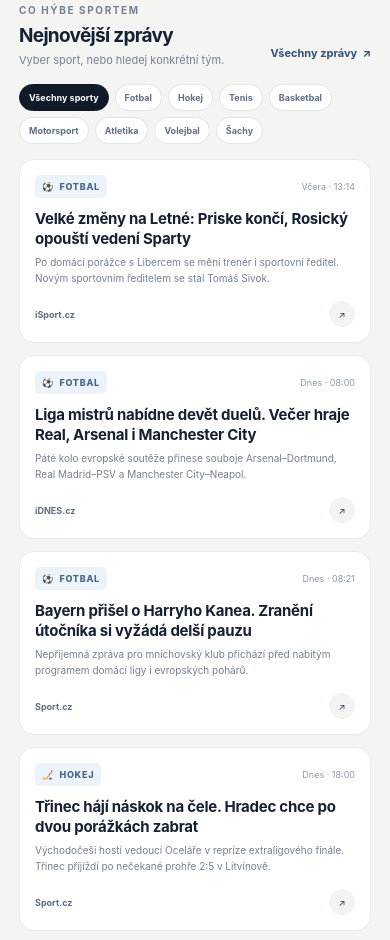
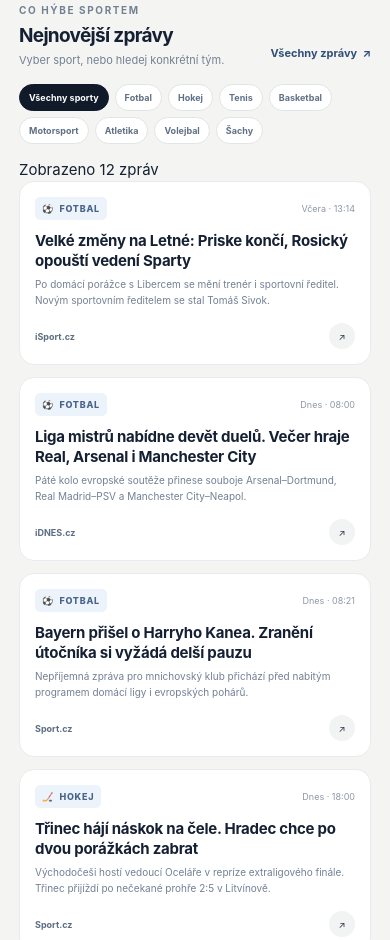
Before and after one commit to krystofdopita/osobni-stranka, a plain HTML site: page outputs/index.html in a window 390 px wide. Shown: the part 828-1768 px from the top of the page. Drawn offline with Linux system fonts and the light colour scheme.

Commit message:
a11y: oznámen počet filtrovaných zpráv

```diff
--- a/outputs/index.html
+++ b/outputs/index.html
@@ -72,6 +72,7 @@
           <section id="zpravy" class="news-section">
             <div class="section-head"><div><div class="eyebrow">Co hýbe sportem</div><h2>Nejnovější zprávy</h2><p>Vyber sport, nebo hledej konkrétní tým.</p></div><button class="text-link" id="clearFilters">Všechny zprávy&nbsp; ↗</button></div>
             <div class="filters" id="filters" aria-label="Filtrovat zprávy podle sportu"></div>
+            <div id="newsCount" class="news-count" role="status" aria-live="polite"></div>
             <div id="newsResults"><div class="news-grid" id="newsGrid"></div><div class="empty-state">Pro tento filtr tu nic není. Zkus jiný sport nebo hledej jiný výraz.</div></div>
           </section>
           <aside class="right-column">
@@ -142,7 +143,7 @@
     const initials=name=>{let words=name.replace(/^(HC|FC|AC|SK|FK)\s+/,'').split(/\s+/);return (words.length>1?words[0][0]+words[1][0]:words[0].slice(0,2)).toUpperCase()};
     function teamButton(name,cls='team-open'){let info=teamInfo[name]||{};return `<button class="${cls}" data-team="${esc(name)}" data-sport="${esc(info.sport||'Sport')}">${esc(name)}</button>`}
     function renderFilters(){document.getElementById('filters').innerHTML=sports.map(s=>`<button class="filter ${s===activeSport?'active':''}" data-sport-filter="${s}">${s==='Vše'?'Všechny sporty':s}</button>`).join('')}
-    function renderNews(){const q=document.getElementById('searchInput').value.trim().toLocaleLowerCase('cs');const shown=news.filter(n=>(activeSport==='Vše'||n.sport===activeSport)&&(!q||[n.title,n.summary,n.sport,n.source,...n.teams].join(' ').toLocaleLowerCase('cs').includes(q)));document.getElementById('newsGrid').innerHTML=shown.map(n=>`<article class="news-card"><div class="news-meta"><span class="sport-tag">${n.icon} &nbsp;${esc(n.sport)}</span><span class="news-time">${esc(n.time)}</span></div><h3>${esc(n.title)}</h3><p>${esc(n.summary)}</p><div class="news-card-foot"><span class="news-source">${esc(n.source)}</span><a class="arrow-link" href="${n.url}" target="_blank" rel="noreferrer" aria-label="Otevřít zdroj článku">↗</a></div></article>`).join('');document.getElementById('newsResults').classList.toggle('no-results',shown.length===0)}
+    function renderNews(){const q=document.getElementById('searchInput').value.trim().toLocaleLowerCase('cs');const shown=news.filter(n=>(activeSport==='Vše'||n.sport===activeSport)&&(!q||[n.title,n.summary,n.sport,n.source,...n.teams].join(' ').toLocaleLowerCase('cs').includes(q)));document.getElementById('newsGrid').innerHTML=shown.map(n=>`<article class="news-card"><div class="news-meta"><span class="sport-tag">${n.icon} &nbsp;${esc(n.sport)}</span><span class="news-time">${esc(n.time)}</span></div><h3>${esc(n.title)}</h3><p>${esc(n.summary)}</p><div class="news-card-foot"><span class="news-source">${esc(n.source)}</span><a class="arrow-link" href="${n.url}" target="_blank" rel="noreferrer" aria-label="Otevřít zdroj článku">↗</a></div></article>`).join('');document.getElementById('newsCount').textContent=`Zobrazeno ${shown.length} ${shown.length===1?'zpráva':shown.length>1&&shown.length<5?'zprávy':'zpráv'}`;document.getElementById('newsResults').classList.toggle('no-results',shown.length===0)}
     function renderTeamSurfaces(){let sidebar=['Slavia Praha','Sparta Praha','Třinec','Los Angeles Lakers'];document.getElementById('sidebarTeams').innerHTML=sidebar.map(t=>{const i=teamInfo[t];return `<button class="follow-team team-open" data-team="${t}" data-sport="${i.sport}"><span class="team-dot" style="--dot:${i.color}">${initials(t)}</span>${t}</button>`}).join('');let featured=['Slavia Praha','Třinec','Los Angeles Lakers'];document.getElementById('featuredTeams').innerHTML=featured.map((t,i)=>{const d=teamInfo[t];return `<button class="team-mini team-open" data-team="${t}" data-sport="${d.sport}"><span class="crest" style="--crest:${d.color}">${initials(t)}</span><span><strong>${t}</strong><small>${d.league} · ${d.rank}</small></span><span class="rank">${i===0?'1.':i===1?'1.':'1.'}</span></button>`}).join('');document.getElementById('teamBrowser').innerHTML=teamGroups.map(g=>`<div class="sport-block"><h3><span>${g.icon}</span>${g.name}</h3><div class="team-chip-list">${g.teams.map(t=>{const d=teamInfo[t]||{};return `<button class="team-chip team-open" data-team="${esc(t)}" data-sport="${esc(d.sport||g.name)}">${esc(t)}</button>`}).join('')}</div></div>`).join('')}
     function renderLeague(key){const l=leagues[key];document.getElementById('tableLeagueName').textContent=l.name;document.getElementById('tableSubhead').textContent=l.sub;document.getElementById('tableNote').textContent=`${l.date}. Klikni na název týmu pro detail.`;document.getElementById('leaderLeagueName').textContent=`Lídři ${l.name}`;document.getElementById('leaderCategory').textContent=l.category;document.getElementById('leaderSource').href=l.source;document.getElementById('tableHead').innerHTML=`<tr><th>#</th><th>Tým</th>${l.cols.map(c=>`<th>${c}</th>`).join('')}</tr>`;document.getElementById('tableBody').innerHTML=l.rows.map((r,i)=>{const team=r[0];const data=r.slice(1,-1);const form=r[r.length-1];return `<tr><td>${i+1}</td><td>${teamButton(team,'table-team team-open')}</td>${data.map((x,j)=>`<td class="${key==='nba'?j===1?'pts':'':j===data.length-1?'pts':''}">${x}</td>`).join('')}${key==='nba'?`<td>${form}</td>`:''}</tr>`}).join('');document.getElementById('leaderList').innerHTML=l.leaders.map((p,i)=>`<div class="leader"><span class="leader-rank">0${i+1}</span><span class="leader-avatar">${initials(p[0])}</span><span><div class="leader-name">${esc(p[0])}</div><div class="leader-team">${esc(p[1])}</div></span><span class="leader-stat">${esc(p[2])}<small> ${esc(p[3])}</small></span></div>`).join('')}
     function openTeam(name,sport){const d=teamInfo[name]||{sport:sport||'Sport',league:'Přehled týmu',rank:'Aktuální sezóna',points:'Otevři zprávy pro novinky',color:'#405d84'};document.getElementById('modalTeamName').textContent=name;document.getElementById('modalSport').textContent=d.sport;document.getElementById('modalLeague').textContent=d.league;document.getElementById('modalRank').textContent=d.rank;document.getElementById('modalPoints').textContent=d.points;document.getElementById('modalCrest').textContent=initials(name);document.getElementById('modalCrest').style.setProperty('--crest',d.color||'#405d84');let match=news.find(n=>n.teams.includes(name));if(!match){match=news.find(n=>n.sport===d.sport)}document.getElementById('modalFixture').textContent=name==='Mountfield HK'?'Dnes 18:00 · Třinec':name==='Třinec'?'Dnes 18:00 · Mountfield HK':name==='Arsenal'?'Dnes 21:00 · Borussia Dortmund':name==='Česko'?'Dnes 16:00 · Kanada':name==='Los Angeles Lakers'?'109:94 · výhra nad Utahem':'Zobrazit související zprávy';document.getElementById('modalSearch').href=match?match.url:`https://www.google.com/search?q=${encodeURIComponent(name+' sport zprávy')}`;document.getElementById('teamModal').classList.add('open');document.getElementById('modalClose').focus()}
```
